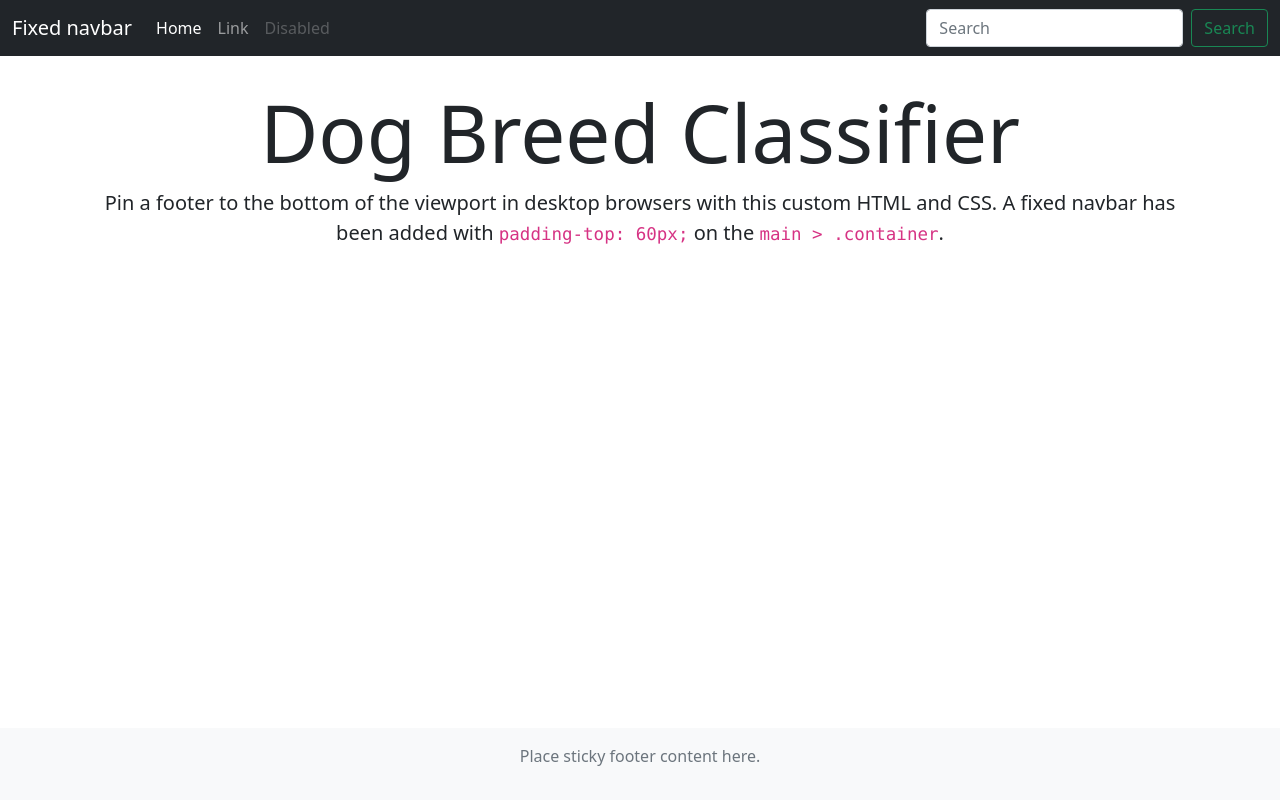
After one commit to justinbellucci/app_dog_breed_classifier, a Flask app: page /bootstrap in a window 1280 px wide. The commit adds this page. Run offline with Flask 2, Linux system fonts and the light colour scheme; some libraries are stand-ins or nearby versions.

Commit message:
add framework for bootstrap

```diff
--- a/main.py
+++ b/main.py
@@ -11,7 +11,11 @@ app = Flask(__name__)
 @app.route("/")
 def index():
     # return "<h1>Index Page</h1>"
-    return render_template('index.html',  title='Home')
+    return render_template('index.html',  title='Index')
+
+@app.route('/bootstrap')
+def bootstrap():
+    return render_template('bootstrap.html', title='Bootstrap')
 
 # @app.route('/', methods=['GET', 'POST'])
 # def upload_file():
--- /dev/null
+++ b/static/sticky-footer-navbar.css
@@ -0,0 +1,7 @@
+/* Custom page CSS
+-------------------------------------------------- */
+/* Not required for template or sticky footer method. */
+
+main > .container {
+  padding: 60px 15px 0;
+}
--- /dev/null
+++ b/templates/bootstrap.html
@@ -0,0 +1,85 @@
+<!doctype html>
+<html lang="en" class="h-100">
+    <head>
+        <meta charset="utf-8">
+        <meta name="viewport" content="width=device-width, initial-scale=1">
+        <title>Dog Breed Classifier</title>
+
+        <!-- Bootstrap core CSS -->
+        <link href="https://cdn.jsdelivr.net/npm/bootstrap@5.0.2/dist/css/bootstrap.min.css" rel="stylesheet" integrity="sha384-EVSTQN3/azprG1Anm3QDgpJLIm9Nao0Yz1ztcQTwFspd3yD65VohhpuuCOmLASjC" crossorigin="anonymous">
+        <!-- Load d3.js -->
+        <script src="https://d3js.org/d3.v4.js"></script>
+        <script src="https://ajax.googleapis.com/ajax/libs/jquery/2.1.1/jquery.min.js"></script>
+
+        <style>
+        .bd-placeholder-img {
+            font-size: 1.125rem;
+            text-anchor: middle;
+            -webkit-user-select: none;
+            -moz-user-select: none;
+            user-select: none;
+        }
+
+        @media (min-width: 768px) {
+            .bd-placeholder-img-lg {
+            font-size: 3.5rem;
+            }
+        }
+        </style>
+
+
+        <!-- Custom styles for this template -->
+        <link href="/static/sticky-footer-navbar.css" rel="stylesheet">
+    </head>
+
+    <body class="d-flex flex-column h-100">
+
+    <header>
+    <!-- Fixed navbar -->
+    <nav class="navbar navbar-expand-md navbar-dark fixed-top bg-dark">
+        <div class="container-fluid">
+        <a class="navbar-brand" href="#">Fixed navbar</a>
+        <button class="navbar-toggler" type="button" data-bs-toggle="collapse" data-bs-target="#navbarCollapse" aria-controls="navbarCollapse" aria-expanded="false" aria-label="Toggle navigation">
+            <span class="navbar-toggler-icon"></span>
+        </button>
+        <div class="collapse navbar-collapse" id="navbarCollapse">
+            <ul class="navbar-nav me-auto mb-2 mb-md-0">
+            <li class="nav-item">
+                <a class="nav-link active" aria-current="page" href="#">Home</a>
+            </li>
+            <li class="nav-item">
+                <a class="nav-link" href="#">Link</a>
+            </li>
+            <li class="nav-item">
+                <a class="nav-link disabled" href="#" tabindex="-1" aria-disabled="true">Disabled</a>
+            </li>
+            </ul>
+            <form class="d-flex">
+                <input class="form-control me-2" type="search" placeholder="Search" aria-label="Search">
+                <button class="btn btn-outline-success" type="submit">Search</button>
+            </form>
+        </div>
+        </div>
+    </nav>
+    </header>
+
+    <!-- Main Page Content -->
+    <main class="flex-shrink-0">
+    <div class="container">
+        <h1 class="mt-4 display-1 text-center">Dog Breed Classifier</h1>
+        <p class="lead text-center">Pin a footer to the bottom of the viewport in desktop browsers with this custom HTML and CSS. A fixed navbar has been added with <code class="small">padding-top: 60px;</code> on the <code class="small">main &gt; .container</code>.</p>
+        </div>
+    </main>
+
+    <footer class="footer mt-auto py-3 bg-light">
+        <div class="container">
+            <p class="text-muted text-center">Place sticky footer content here.</p>
+        </div>
+    </footer>
+
+    <!-- Load Scripts -->
+    <script src="https://cdn.jsdelivr.net/npm/bootstrap@5.0.2/dist/js/bootstrap.bundle.min.js" integrity="sha384-MrcW6ZMFYlzcLA8Nl+NtUVF0sA7MsXsP1UyJoMp4YLEuNSfAP+JcXn/tWtIaxVXM" crossorigin="anonymous"></script>
+    <script src="/static/app.js" type="text/javascript"></script>
+
+  </body>
+</html>
--- a/templates/index.html
+++ b/templates/index.html
@@ -10,8 +10,9 @@
         <!-- Load jquery.js (AJAX) -->
         <script src="https://ajax.googleapis.com/ajax/libs/jquery/2.1.1/jquery.min.js"></script>
     </head>
+
     <body>
-        <h1>Dog Breed Classifier</h1>
+        <h1>Dog Breed Classifier Change</h1>
         <div class = "container">
             <!-- <h1 class="box">Post 1</h1> -->
             <div class = "header">
```
Also changed, not shown: templates/upload.html (added, +34 -0 lines).
